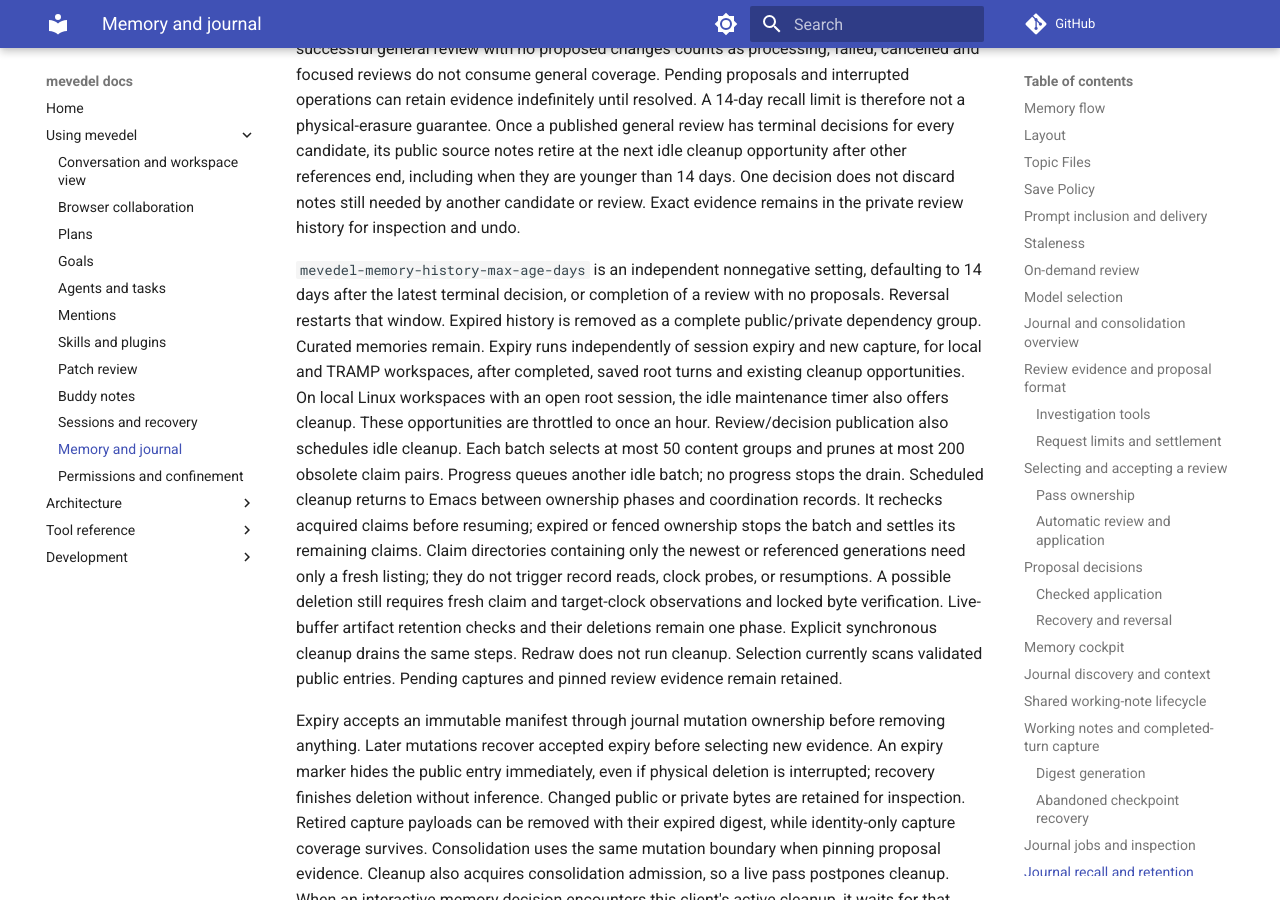
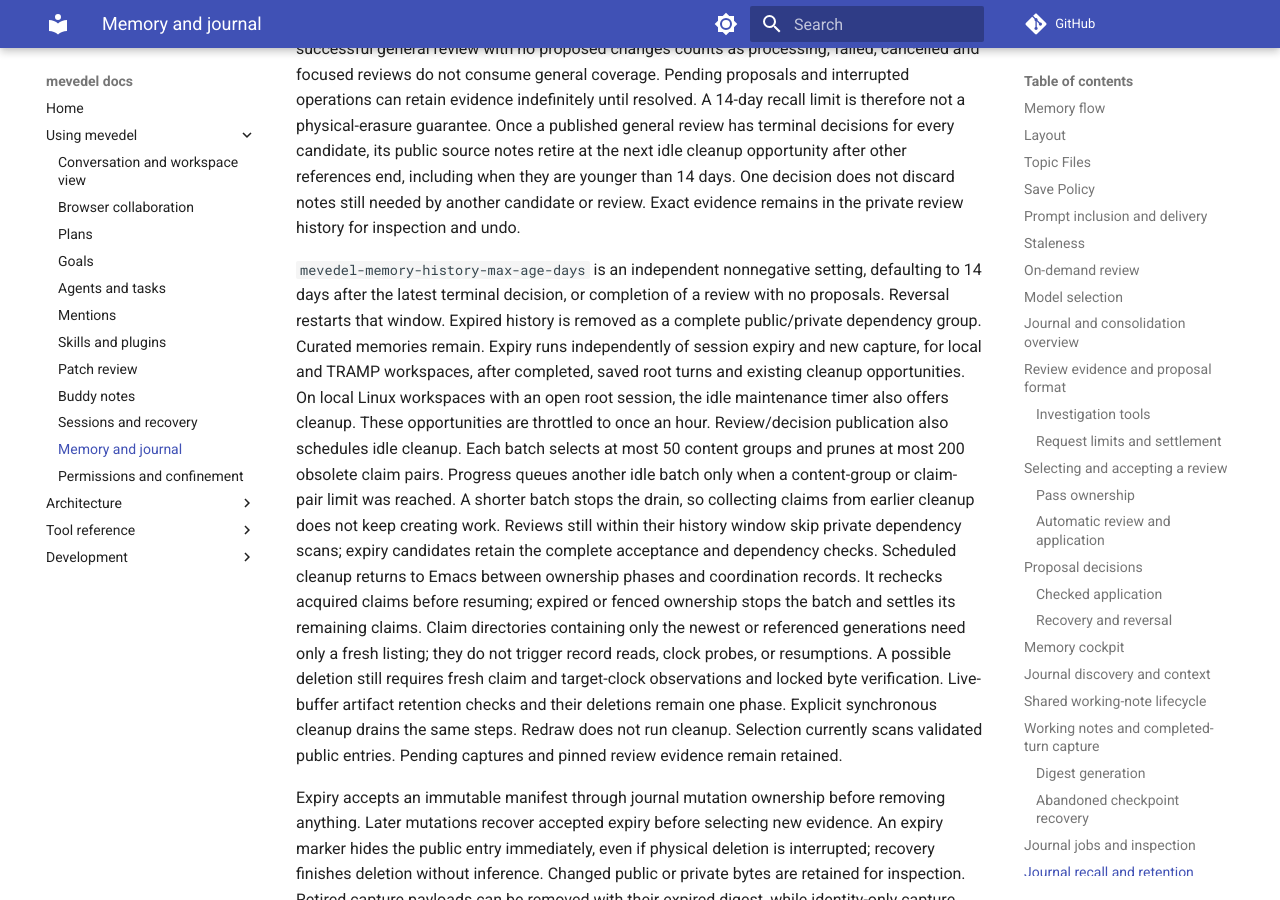
Before and after one commit to FrauH0lle/mevedel, an MkDocs documentation site: the page built from docs/memory.md, in a window 1280 px wide and 900 px high, scrolled down 26392 px. Built offline with MkDocs 1.6.1 and Material for MkDocs 9.7.7, drawn with Linux system fonts in a browser that asks for light colours; comment, search, counter and statistics services are not loaded.

Commit message:
fix(journal): Bound cleanup rescans and skip recent histories
Continue cleanup only after progress exhausts a content-group or claim-pair budget, and clear inherited continuation state. Exclude definitely recent reviews before expensive private history reads while preserving authenticated expiry checks.

Add regressions for retention eligibility and bounded continuation; update the memory contract and ADR rationale.

```diff
--- a/docs/memory.md
+++ b/docs/memory.md
@@ -1192,8 +1192,12 @@ workspaces, after completed, saved root turns and existing cleanup opportunities
 On local Linux workspaces with an open root session, the idle maintenance timer
 also offers cleanup. These opportunities are throttled to once an hour. Review/decision publication
 also schedules idle cleanup. Each batch selects at most 50 content groups and
-prunes at most 200 obsolete claim pairs. Progress queues another idle batch;
-no progress stops the drain. Scheduled cleanup returns to Emacs between ownership
+prunes at most 200 obsolete claim pairs. Progress queues another idle batch only
+when a content-group or claim-pair limit was reached. A shorter batch stops the
+drain, so collecting claims from earlier cleanup does not keep creating work.
+Reviews still within their history window skip private dependency scans; expiry
+candidates retain the complete acceptance and dependency checks.
+Scheduled cleanup returns to Emacs between ownership
 phases and coordination records. It rechecks acquired claims before resuming;
 expired or fenced ownership stops the batch and settles its remaining claims.
 Claim directories containing only the newest or referenced generations need only
```
Also changed, not shown: docs/adr/0117-publish-journal-results-from-fenced-outcomes.md (+15 -1 lines), 6 other files.
